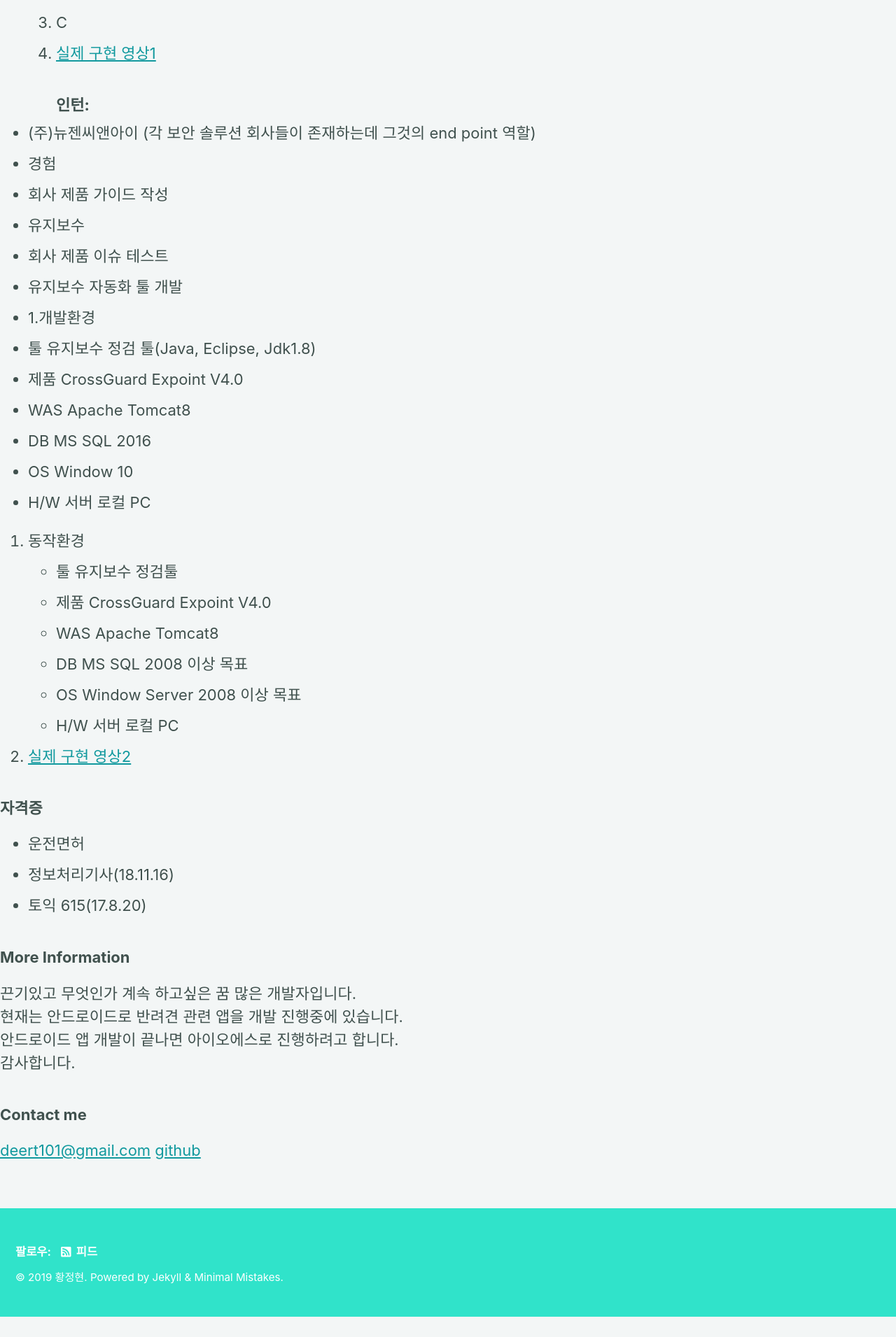
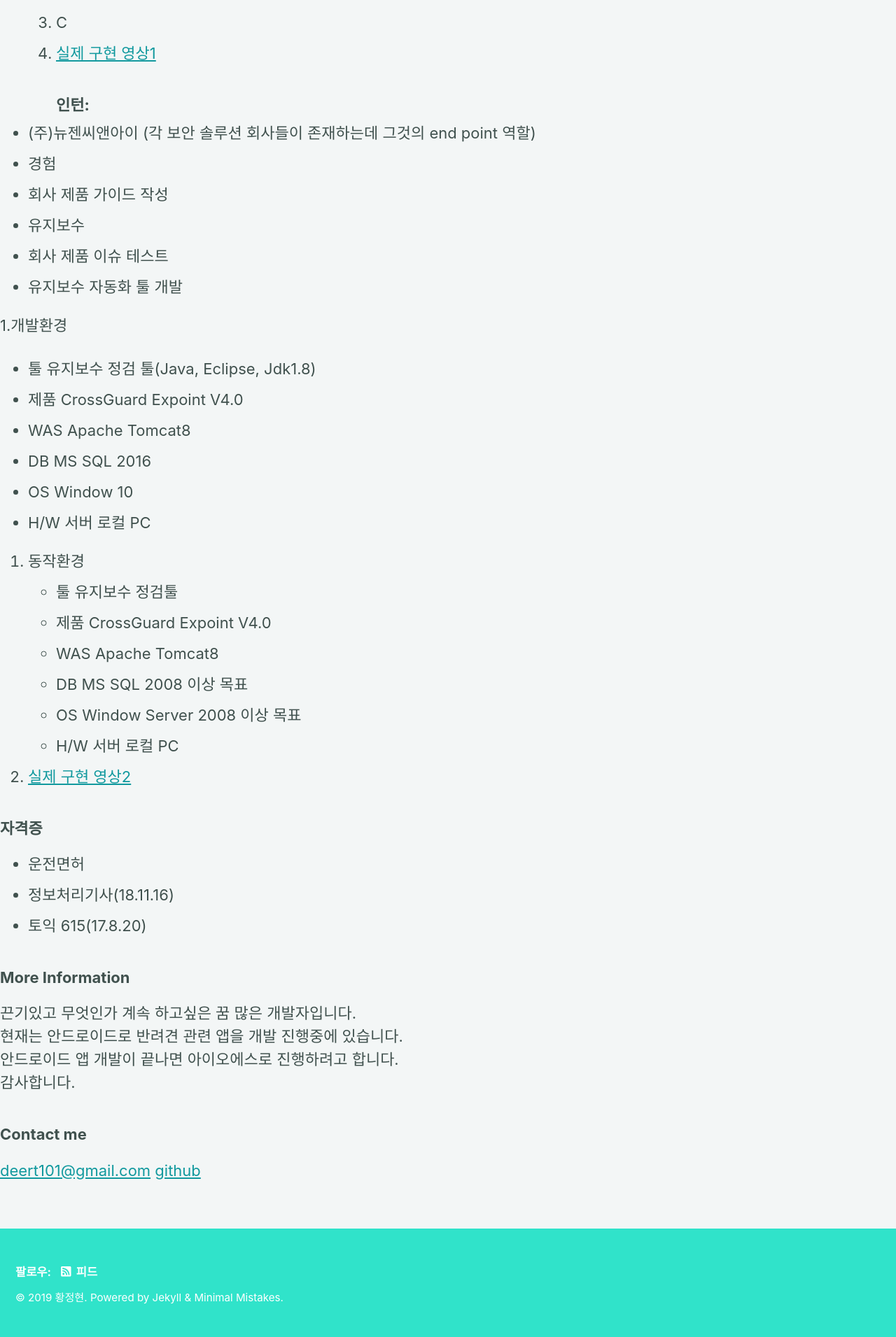
Before and after one commit to JHHWANG01/JHHWANG01.github.io, a Jekyll site: the page built from _pages/about.md, in a window 1280 px wide. Shown: the part 735-2646 px from the top of the page at 70% size. Built offline with Jekyll 4.4.1, drawn with Linux system fonts in a browser that asks for light colours; cached includes are drawn as plain includes; nearby versions of some CDN libraries; our own code applies the rules of GitHub Pages for plain Markdown files; before the commit the page ends 2617 px from its top, so only the background shows below that.

```diff
--- a/_pages/about.md
+++ b/_pages/about.md
@@ -32,7 +32,8 @@ toc: true
 - 유지보수
 - 회사 제품 이슈 테스트
 - 유지보수 자동화 툴 개발
-- 1.개발환경
+
+1.개발환경
 - 툴    유지보수 정검 툴(Java, Eclipse, Jdk1.8)
 - 제품    CrossGuard Expoint V4.0
 - WAS    Apache Tomcat8
```
